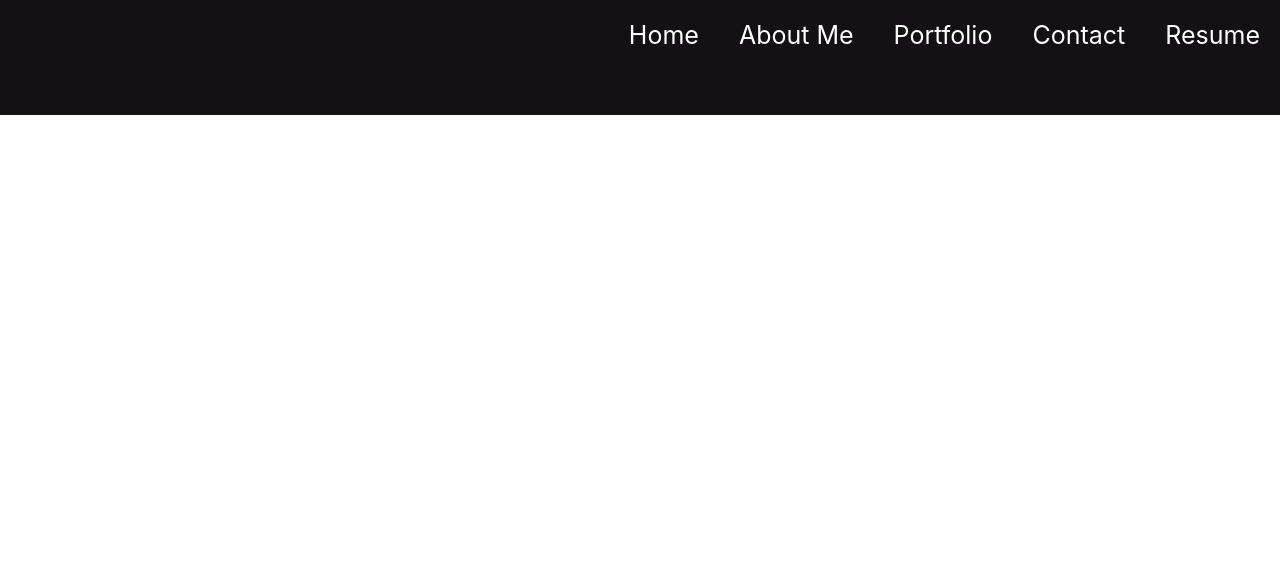
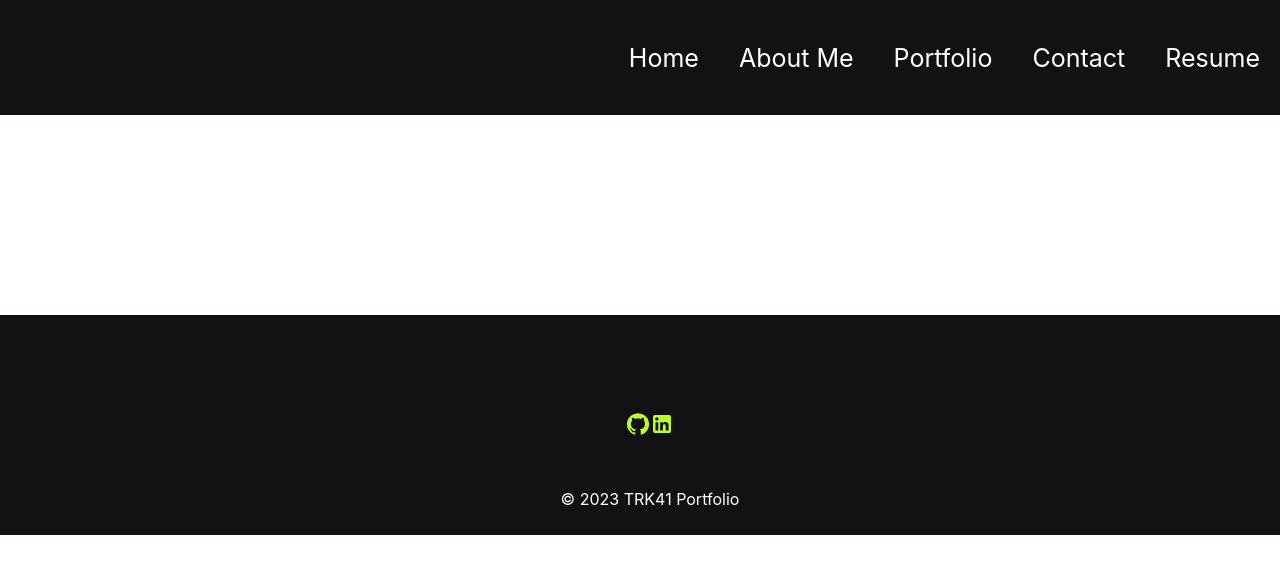
Before and after one commit to TRK41/reportfolio, a React (Create React App) app: page / in a window 1280 px wide. Shown: the top 574 px of the page. Built offline with nearby package versions, Linux system fonts and the light colour scheme.

Commit message:
Complete Header,Navbar and footer

```diff
--- a/src/components/Footer.js
+++ b/src/components/Footer.js
@@ -1,9 +1,18 @@
-import React from 'react'
+import React from 'react';
+import  LinkedIn  from '@mui/icons-material/LinkedIn';
+import { GitHub } from '@mui/icons-material';
+import '../pages/css/Footer.css'
+
+
 
 function Footer() {
   return (
-    <div>
-
+    <div className='footer'>
+      <div className='icons'>
+        <GitHub/>
+        <LinkedIn/>
+      </div>
+      <p> &copy; 2023 TRK41 Portfolio</p>
     </div>
   )
 }
--- a/src/components/Navbar.js
+++ b/src/components/Navbar.js
@@ -6,7 +6,7 @@ import ReorderIcon from '@mui/icons-material/Reorder';
 function Navbar() {
     const [expandNavbar,setExpandNavbar] = useState(false);
     return (
-        <div className='navbar'>
+        <div className='navbar' id={expandNavbar ? "open":"close"}>
 
             <div className='toggleButton'>
                 <button onClick={() => {setExpandNavbar((prev) => !prev);
--- /dev/null
+++ b/src/pages/css/Footer.css
@@ -0,0 +1,28 @@
+.footer {
+    width: 100%;
+    height: 200px;
+    background:  #141115;
+    display: flex;
+    justify-content: flex-end;
+    align-items: center;
+    flex-direction: column;
+    padding: 10px;
+    margin-top: 200px;
+}
+
+.icons {
+    color: #BAFF29;
+    margin: 20px;
+    font-size: 70px;
+    cursor: pointer;
+}
+
+.footer p {
+    color: white;
+}
+
+@media only screen and (max-width: 600px) {
+    .footer svg {
+      font-size: 50px;
+    }
+  }
--- a/src/pages/css/Header.css
+++ b/src/pages/css/Header.css
@@ -9,3 +9,71 @@
     height: 115px;
     background: #141115;
 } */
+
+.toggleButton{
+    width: 100%;
+    height: 100px;
+    display: flex;
+    align-items: center;
+    justify-content: flex-end;
+}
+
+.toggleButton svg{
+    font-size: 50px;
+}
+
+.toggleButton button{
+    margin-right: 20px;
+    background-color: transparent;
+    border: none;
+    color: #DEE5E5;
+    cursor: pointer;
+}
+
+#open {
+    height: 100vh;
+  }
+
+  #open .links {
+    flex-direction: column;
+    justify-content: flex-start;
+    margin-top: 100px;
+  }
+
+  #open a {
+    width: 100%;
+    text-align: center;
+  }
+
+  @media only screen and (max-width: 900px) {
+    .navbar a {
+      width: 70px;
+    }
+  }
+
+  @media only screen and (max-width: 600px) {
+    .toggleButton {
+      display: flex;
+    }
+    #close a {
+      display: none;
+    }
+  }
+
+  @media only screen and (min-width: 600px) {
+    .toggleButton {
+      display: none;
+    }
+
+    .hiddenLinks {
+      display: none;
+    }
+
+    #open {
+      height: 100px;
+    }
+
+    #open .links {
+      flex-direction: row;
+    }
+  }
--- a/src/pages/css/Navbar.css
+++ b/src/pages/css/Navbar.css
@@ -1,8 +1,8 @@
-/* .navbar {
+.navbar {
     width: 100%;
     height: 115px;
     background: #141115;
-} */
+}
 
 .links {
     width: 100%;
```
